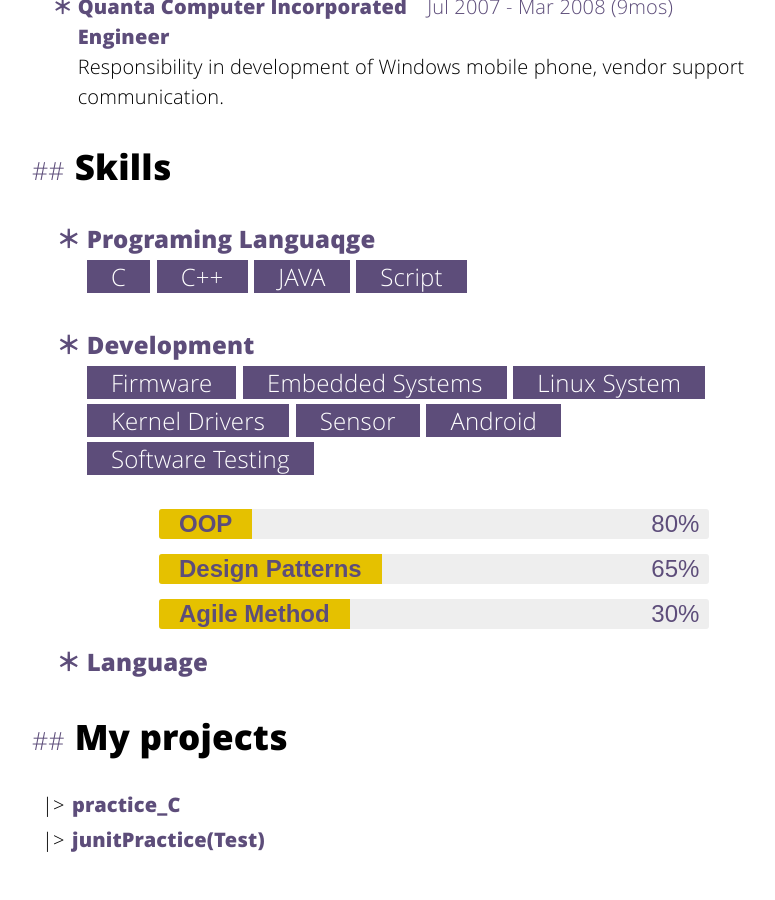
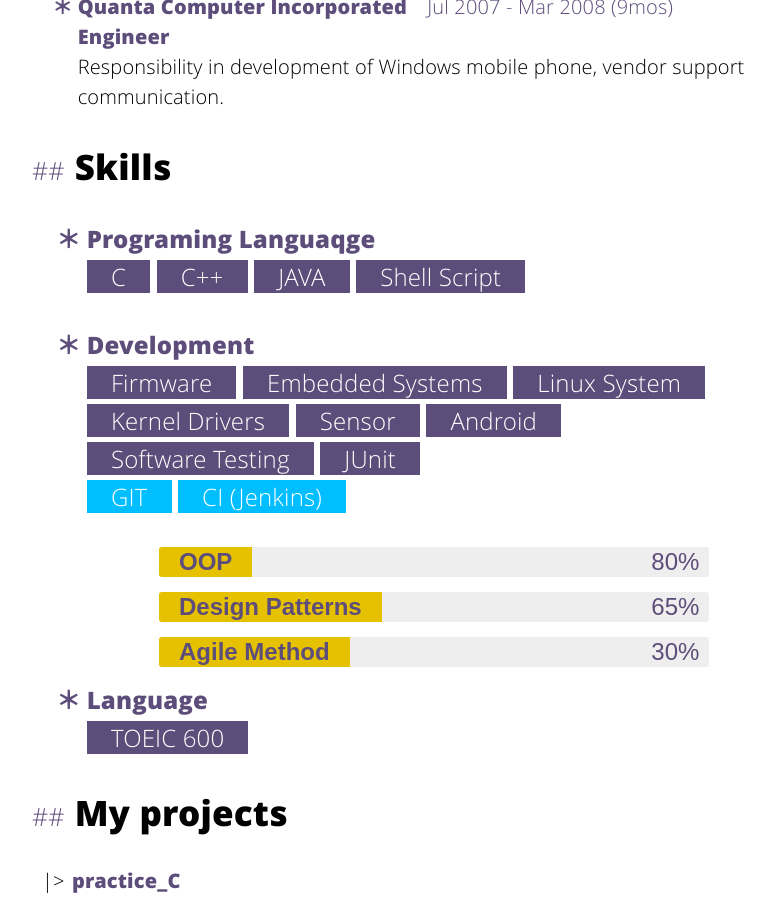
Before and after one commit to gitmaruneko/MaruWrite, a Jekyll site: the page built from about.html, in a window 1280 px wide and 900 px high, scrolled down 1200 px. Shown: the whole window, without its empty margins (228-1003 px from the left). Built offline with Jekyll 4.4.1, drawn with Linux system fonts in a browser that asks for light colours.

Commit message:
Update aboutme

```diff
--- a/about.html
+++ b/about.html
@@ -38,7 +38,7 @@ description: "Some description about Victor Igor..."
 	<font style="background-color:#5d4d7a" color="#FFFFFF">　C　</font>
 	<font style="background-color:#5d4d7a" color="#FFFFFF">　C++　</font>
 	<font style="background-color:#5d4d7a" color="#FFFFFF">　JAVA　</font>
-	<font style="background-color:#5d4d7a" color="#FFFFFF">　Script　</font></br>
+	<font style="background-color:#5d4d7a" color="#FFFFFF">　Shell Script　</font></br>
 
 	<p style="line-height : 180%"><font color="#5d4d7a" size="5"><B>　＊ Development</B></br>	</font>
 	<font style="background-color:#FFFFFF" color="#FFFFFF">　　</font>
@@ -51,6 +51,11 @@ description: "Some description about Victor Igor..."
 	<font style="background-color:#5d4d7a" color="#FFFFFF">　Android　</font></br>
 	<font style="background-color:#FFFFFF" color="#FFFFFF">　　</font>
 	<font style="background-color:#5d4d7a" color="#FFFFFF">　Software Testing　</font>
+	<font style="background-color:#5d4d7a" color="#FFFFFF">　JUnit　</font></br>
+	<font style="background-color:#FFFFFF" color="#FFFFFF">　　</font>
+	<font style="background-color:#00BEFF" color="#FFFFFF">　GIT　</font>
+	<font style="background-color:#00BEFF" color="#FFFFFF">　CI (Jenkins)　</font></br>
+
 
     <link rel="stylesheet" href="/assets/css/myStyle.css">
 	<div class="skillbar clearfix " data-percent="80%">
@@ -69,6 +74,8 @@ description: "Some description about Victor Igor..."
 		<div class="skill-bar-percent">30%</div>
     </div>
 	<p style="line-height : 180%"><font color="#5d4d7a" size="5"><B>　＊ Language</B></br></font>
+		<font style="background-color:#FFFFFF" color="#FFFFFF">　　</font>
+		<font style="background-color:#5d4d7a" color="#FFFFFF">　TOEIC 600　</font>
 	</font>
 
 
```
